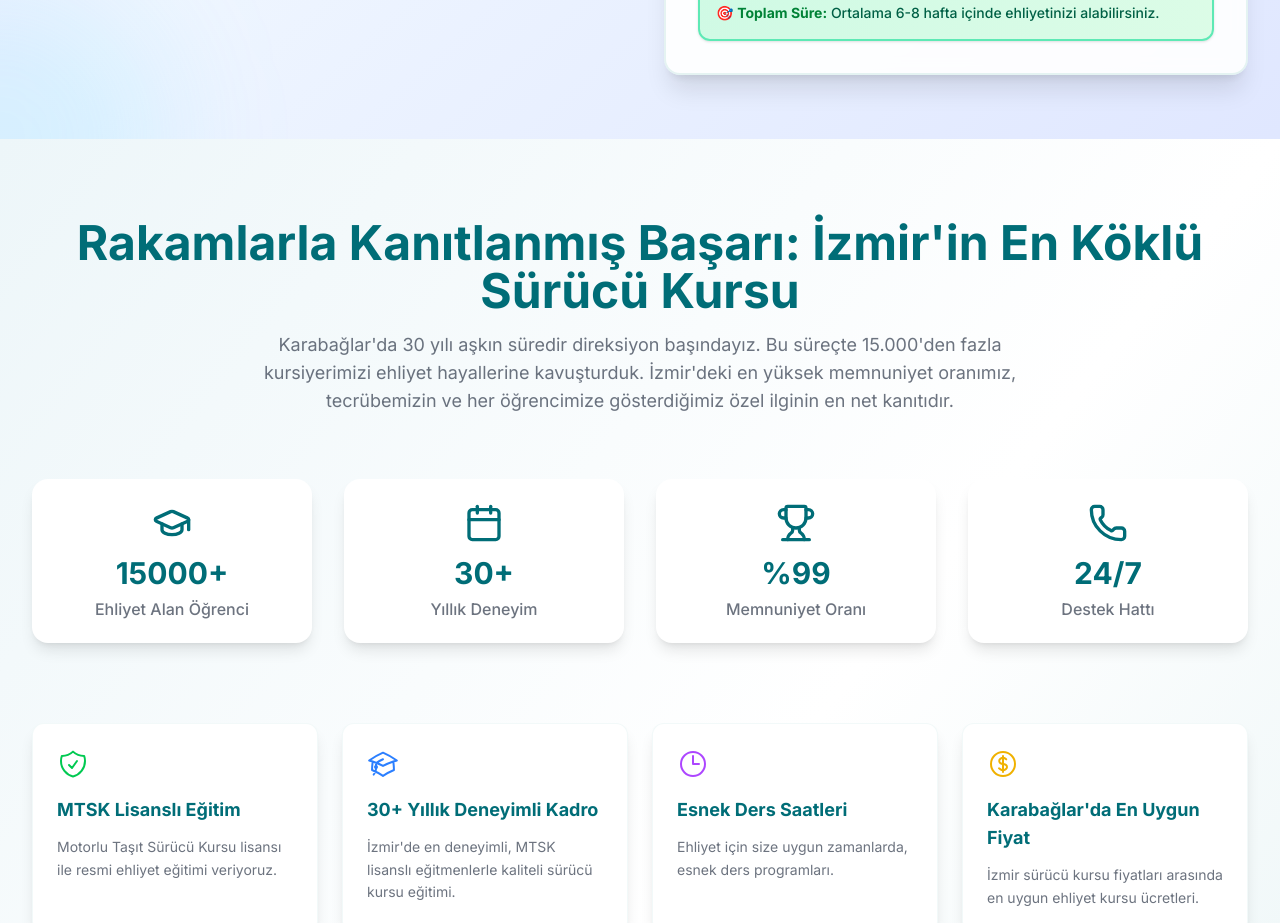
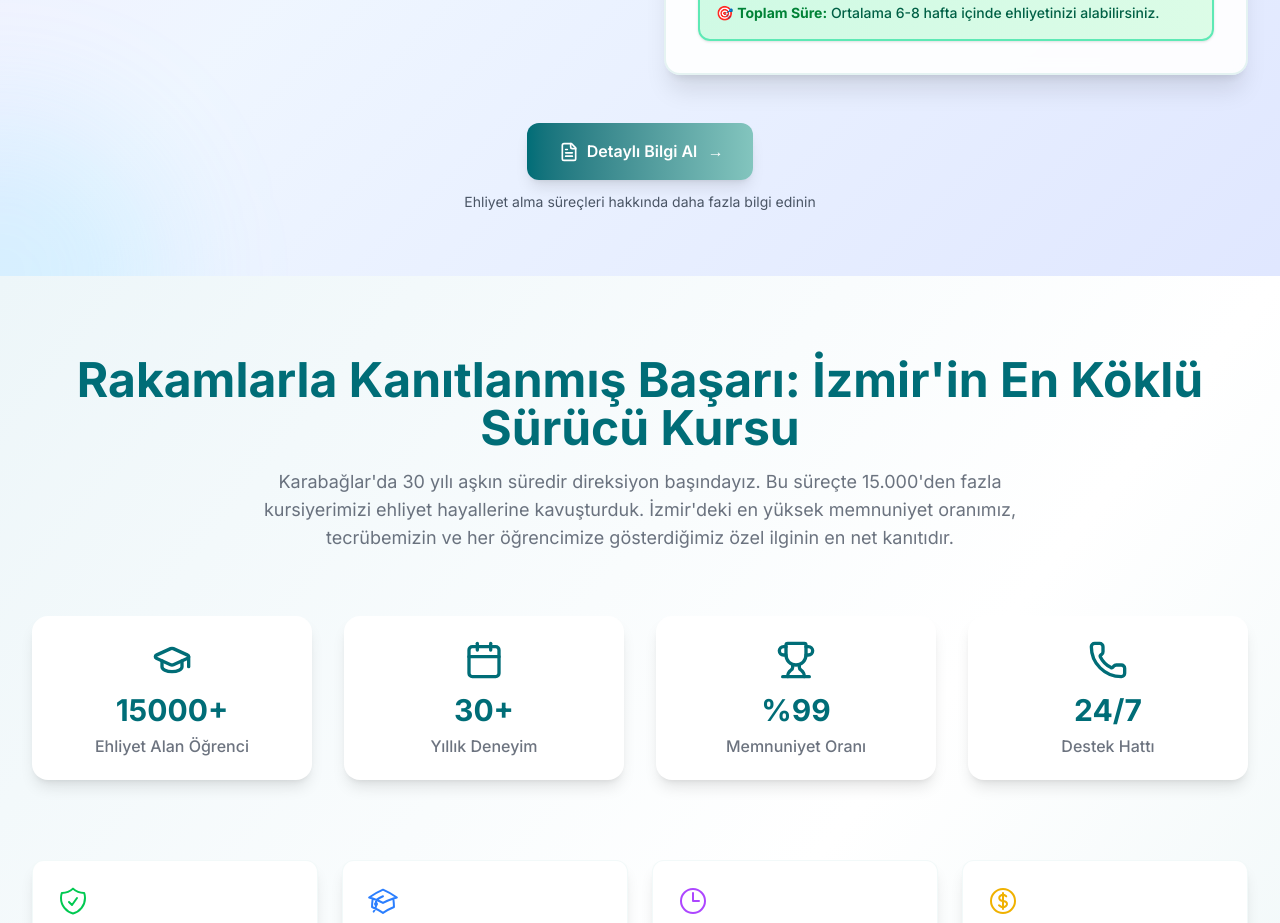
Before and after one commit to enesarihan/yeni-karabaglar-surucu-kursu, a Next.js app: page / in a window 1280 px wide. Shown: the part 4260-5183 px from the top of the page. Built offline with nearby package versions, Linux system fonts and the light colour scheme.

Commit message:
erişebilirlik düzenlemesi. Butonlar aria-label eklendi.

```diff
--- a/src/components/layout/FloatingContact.tsx
+++ b/src/components/layout/FloatingContact.tsx
@@ -77,6 +77,8 @@ const FloatingContact = () => {
       {/* Main Toggle Button */}
       <motion.button
         onClick={() => setIsOpen(!isOpen)}
+        aria-label={isOpen ? "İletişim menüsünü kapat" : "İletişim menüsünü aç"}
+        aria-expanded={isOpen}
         className={`w-14 h-14 rounded-full shadow-lg flex items-center justify-center text-white transition-all duration-300 ${
           isOpen
             ? "bg-red-500 hover:bg-red-600 rotate-45"
--- a/src/components/sections/DocumentsRoadmap.tsx
+++ b/src/components/sections/DocumentsRoadmap.tsx
@@ -239,6 +239,35 @@ const DocumentsRoadmap = () => {
             </div>
           </motion.div>
         </div>
+
+        {/* Detaylı Bilgi Butonu */}
+        <motion.div
+          initial={{ opacity: 0, y: 30 }}
+          whileInView={{ opacity: 1, y: 0 }}
+          viewport={{ once: true }}
+          transition={{ duration: 0.6, delay: 0.3 }}
+          className="text-center mt-12"
+        >
+          <motion.a
+            href="/ehliyet-surecleri"
+            whileHover={{ scale: 1.05 }}
+            whileTap={{ scale: 0.95 }}
+            className="inline-flex items-center px-8 py-4 bg-gradient-to-r from-primary to-secondary text-white font-semibold rounded-xl shadow-lg hover:shadow-xl transition-all duration-300 group"
+          >
+            <FileText className="w-5 h-5 mr-2 group-hover:scale-110 transition-transform duration-300" />
+            Detaylı Bilgi Al
+            <motion.div
+              className="ml-2"
+              animate={{ x: [0, 4, 0] }}
+              transition={{ repeat: Infinity, duration: 1.5 }}
+            >
+              →
+            </motion.div>
+          </motion.a>
+          <p className="text-sm text-gray-600 mt-3">
+            Ehliyet alma süreçleri hakkında daha fazla bilgi edinin
+          </p>
+        </motion.div>
       </div>
     </section>
   );
--- a/src/components/sections/Hero.tsx
+++ b/src/components/sections/Hero.tsx
@@ -257,7 +257,6 @@ const Hero = () => {
                     transition={{ duration: 0.5 }}
                   />
                 </Link>
-
                 <Link
                   href="tel:+902322644003"
                   className="group min-w-[265px] border-2 border-slate-300 text-slate-700 px-12 py-5 rounded-none font-light text-lg tracking-wider uppercase hover:border-teal-400 hover:bg-teal-50 transition-all duration-300 backdrop-blur-sm flex-1 sm:flex-none"
@@ -542,6 +541,7 @@ const Hero = () => {
                 <div className="absolute inset-0 md:flex hidden items-center justify-between px-4 pointer-events-none z-10">
                   <motion.button
                     onClick={prevSlide}
+                    aria-label="Önceki slayt"
                     className="w-16 h-16 bg-gradient-to-r from-white/20 to-white/10 backdrop-blur-xl rounded-2xl flex items-center justify-center pointer-events-auto group border border-white/40 shadow-2xl"
                     whileHover={{
                       scale: 1.1,
@@ -560,6 +560,7 @@ const Hero = () => {
 
                   <motion.button
                     onClick={nextSlide}
+                    aria-label="Sonraki slayt"
                     className="w-16 h-16 bg-gradient-to-l from-white/20 to-white/10 backdrop-blur-xl rounded-2xl flex items-center justify-center pointer-events-auto group border border-white/40 shadow-2xl"
                     whileHover={{
                       scale: 1.1,
@@ -583,6 +584,8 @@ const Hero = () => {
                     <motion.button
                       key={index}
                       onClick={() => goToSlide(index)}
+                      aria-label={`Slayt ${index + 1}'e git`}
+                      aria-current={index === currentSlide ? "true" : "false"}
                       className={`relative h-1.5 md:h-2 transition-all duration-500 backdrop-blur-sm overflow-hidden ${
                         index === currentSlide
                           ? "w-12 bg-primary/30 shadow-2xl"
```
Also changed, not shown: src/components/sections/Reviews.tsx (+64 -55 lines), src/components/sections/RoadmapProcess.tsx (+141 -140 lines).
